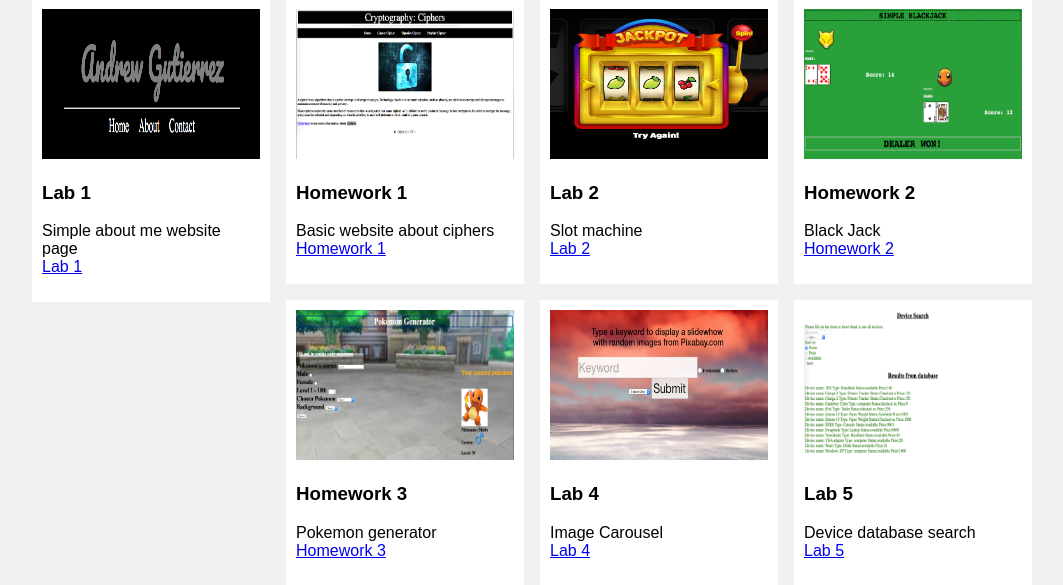
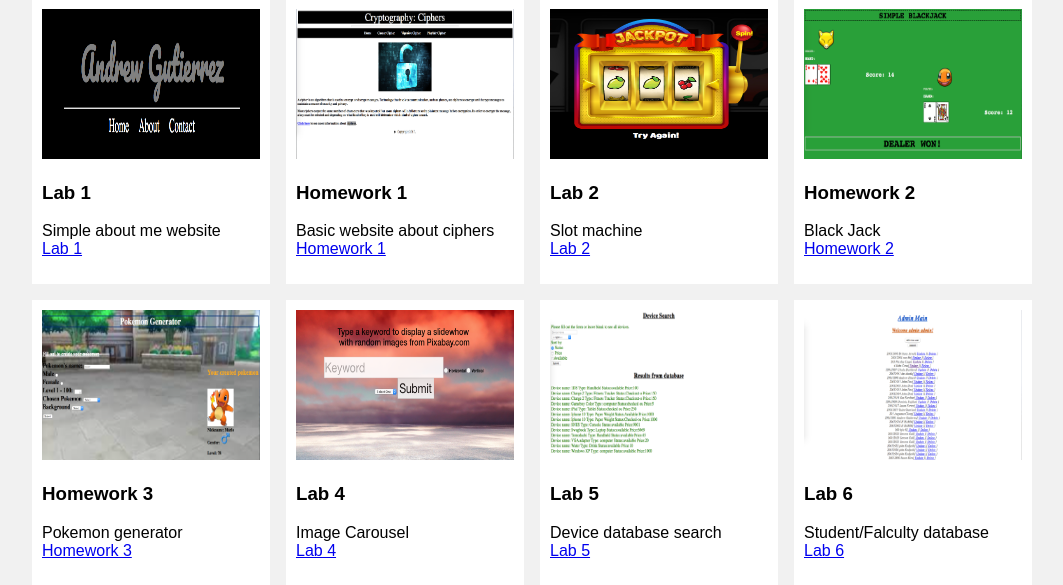
Before and after one commit to AndrewGutierrez/CST_336, a PHP site: page / in a window 1280 px wide. Shown: the part 240-825 px from the top of the page, without its empty margins (108-1171 px from the left). Run offline with PHP 8.4, Linux system fonts and the light colour scheme.

Commit message:
layout fix

```diff
--- a/index.php
+++ b/index.php
@@ -87,7 +87,7 @@ h2{
     <div class="content">
       <img src="pictures/Lab_1.png" alt="Lab 1" style="width:100%" width="42" height="150">
       <h3>Lab 1</h3>
-      <p>Simple about me website page
+      <p>Simple about me website
           <br>
           <a href="lab1/index.html">Lab 1</a>
       </p>
```
